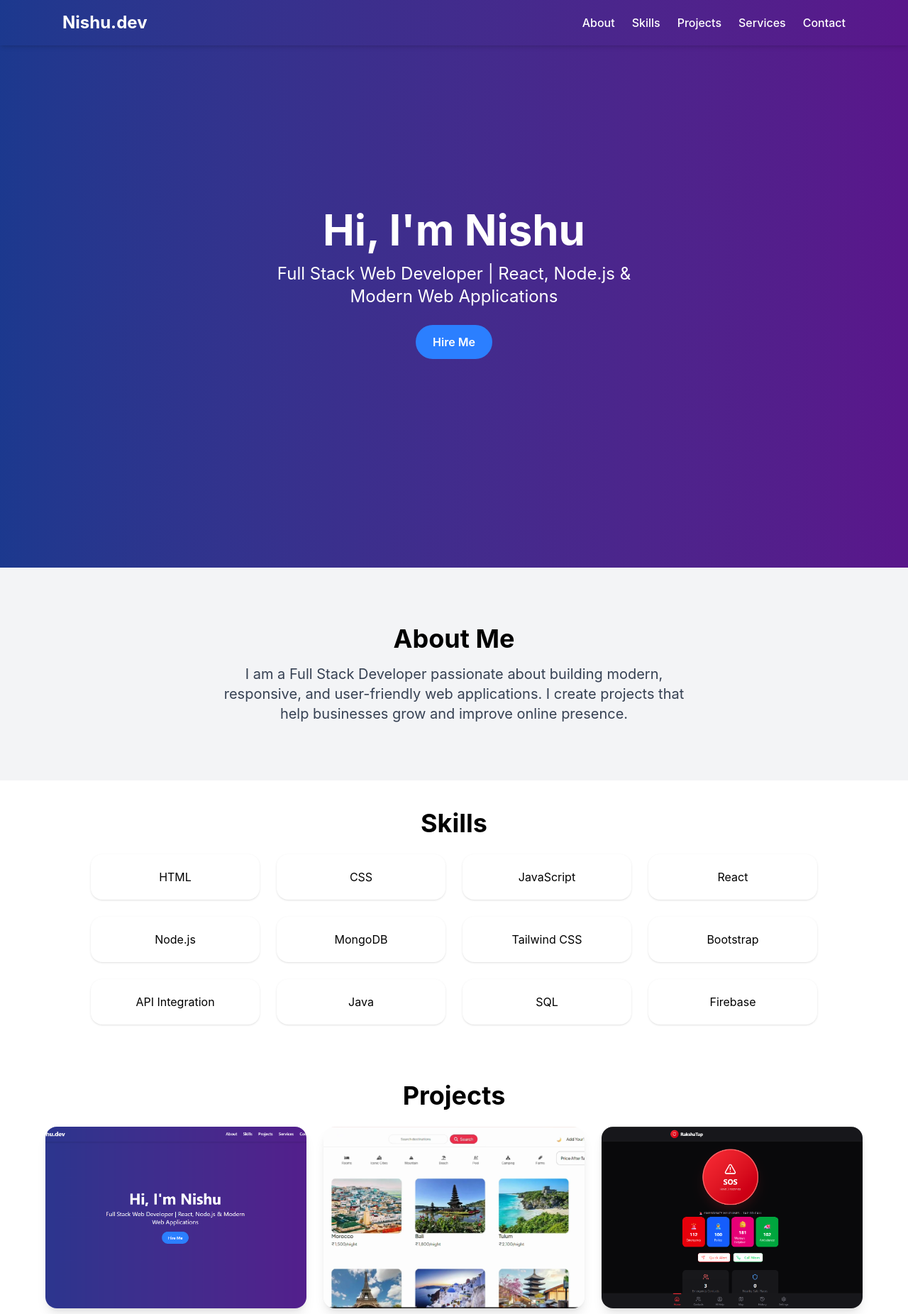
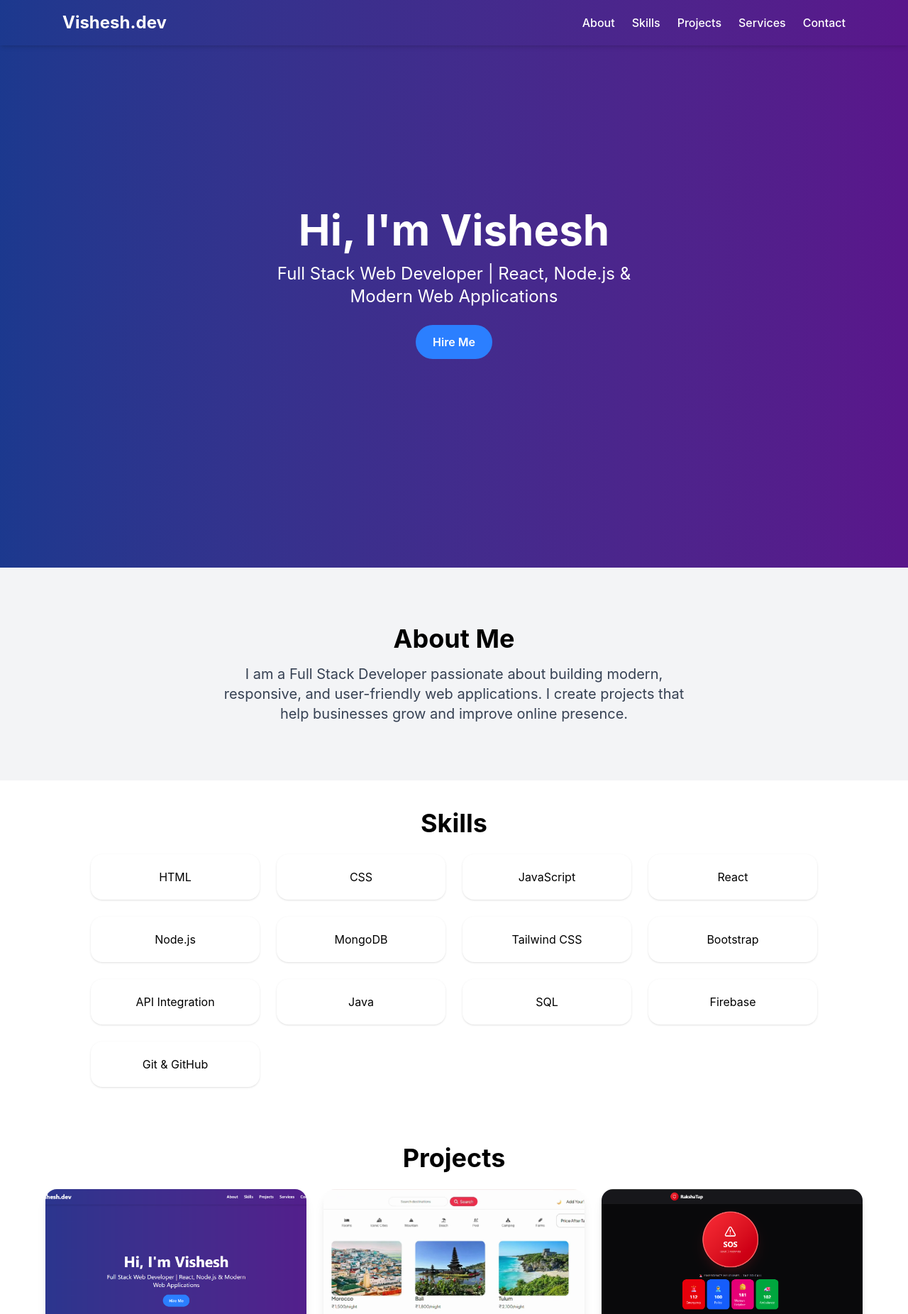
Before and after one commit to Vishesh06-fullstack/Portfolio, a React (Vite) app: page / in a window 1280 px wide. Shown: the top 1852 px of the page at 71% size. Built offline with nearby package versions, Linux system fonts and the light colour scheme.

Commit message:
change in component

```diff
--- a/src/Comp/Footer.jsx
+++ b/src/Comp/Footer.jsx
@@ -1,7 +1,6 @@
 // import { FaGithub, FaLinkedin, FaFiverr } from "react-icons/fa";
 import { motion } from "framer-motion";
 import { FaGithub, FaLinkedin } from "react-icons/fa";
-
 
 const Footer = () => {
   return (
@@ -11,14 +10,14 @@ const Footer = () => {
       whileInView={{ opacity: 1 }}
       viewport={{ once: true }}
     >
-      <h2 className="text-lg font-semibold mb-2">Nishu Raj</h2>
+      <h2 className="text-lg font-semibold mb-2">Vishesh Pratap Singh</h2>
       <p className="text-gray-400 mb-4">Full Stack Developer | Modern Web Experiences</p>
       <div className="flex justify-center gap-4 mb-4 text-xl">
         <a href="https://github.com/Vishesh06-fullstack" target="_blank" rel="noopener noreferrer" className="hover:text-blue-400"><FaGithub /></a>
         <a href="https://www.linkedin.com/in/vishesh-pratap-singh-43ba27211/" target="_blank" rel="noopener noreferrer" className="hover:text-blue-400"><FaLinkedin /></a>
 
       </div>
-      <p className="text-gray-500 text-sm">© {new Date().getFullYear()} Nishu Raj. All rights reserved.</p>
+      <p className="text-gray-500 text-sm">© {new Date().getFullYear()} Vishesh. All rights reserved.</p>
     </motion.footer>
   );
 };
--- a/src/Comp/Hero.jsx
+++ b/src/Comp/Hero.jsx
@@ -12,7 +12,7 @@ const Hero = () => {
         animate={{ y: 0, opacity: 1 }}
         transition={{ duration: 1 }}
       >
-        Hi, I'm Nishu
+        Hi, I'm Vishesh
       </motion.h1>
       <motion.p
         className="text-xl md:text-2xl mb-6 max-w-xl"
--- a/src/Comp/Navbar.jsx
+++ b/src/Comp/Navbar.jsx
@@ -13,7 +13,7 @@ const Navbar = () => {
       transition={{ duration: 0.5 }}
     >
       <div className="flex justify-between items-center px-6 py-4 max-w-6xl mx-auto">
-        <h1 className="text-2xl font-bold font-poppins cursor-pointer">Nishu.dev</h1>
+        <h1 className="text-2xl font-bold font-poppins cursor-pointer">Vishesh.dev</h1>
 
         {/* Desktop Menu */}
         <ul className="hidden md:flex gap-6 font-medium">
--- a/src/Comp/Projects.jsx
+++ b/src/Comp/Projects.jsx
@@ -1,5 +1,5 @@
 import { motion } from "framer-motion";
-import ModernWeb from "../assets/Nishu.png"
+import ModernWeb from "../assets/ModernWeb.png"
 import wander from "../assets/wander.png"
 import rakshTap from "../assets/rakshTap.png"
 import AiComponent from "../assets/Ai-comp-gen.png"
--- a/src/Comp/Skills.jsx
+++ b/src/Comp/Skills.jsx
@@ -12,7 +12,8 @@ const skills = [
   "API Integration",
   "Java",
   "SQL",
-  "Firebase"
+  "Firebase",
+  "Git & GitHub",
 ];
 
 const Skills = () => {
```
